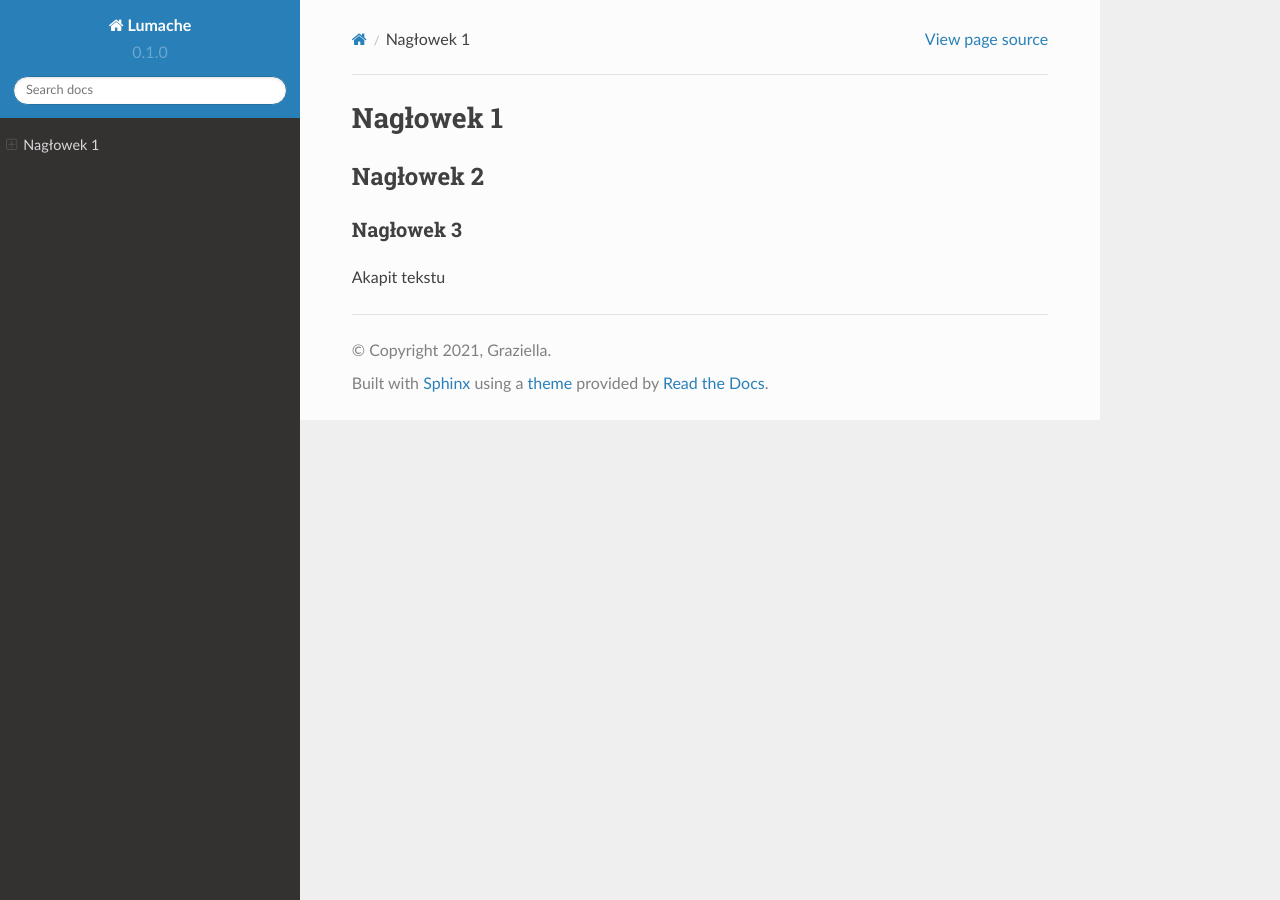
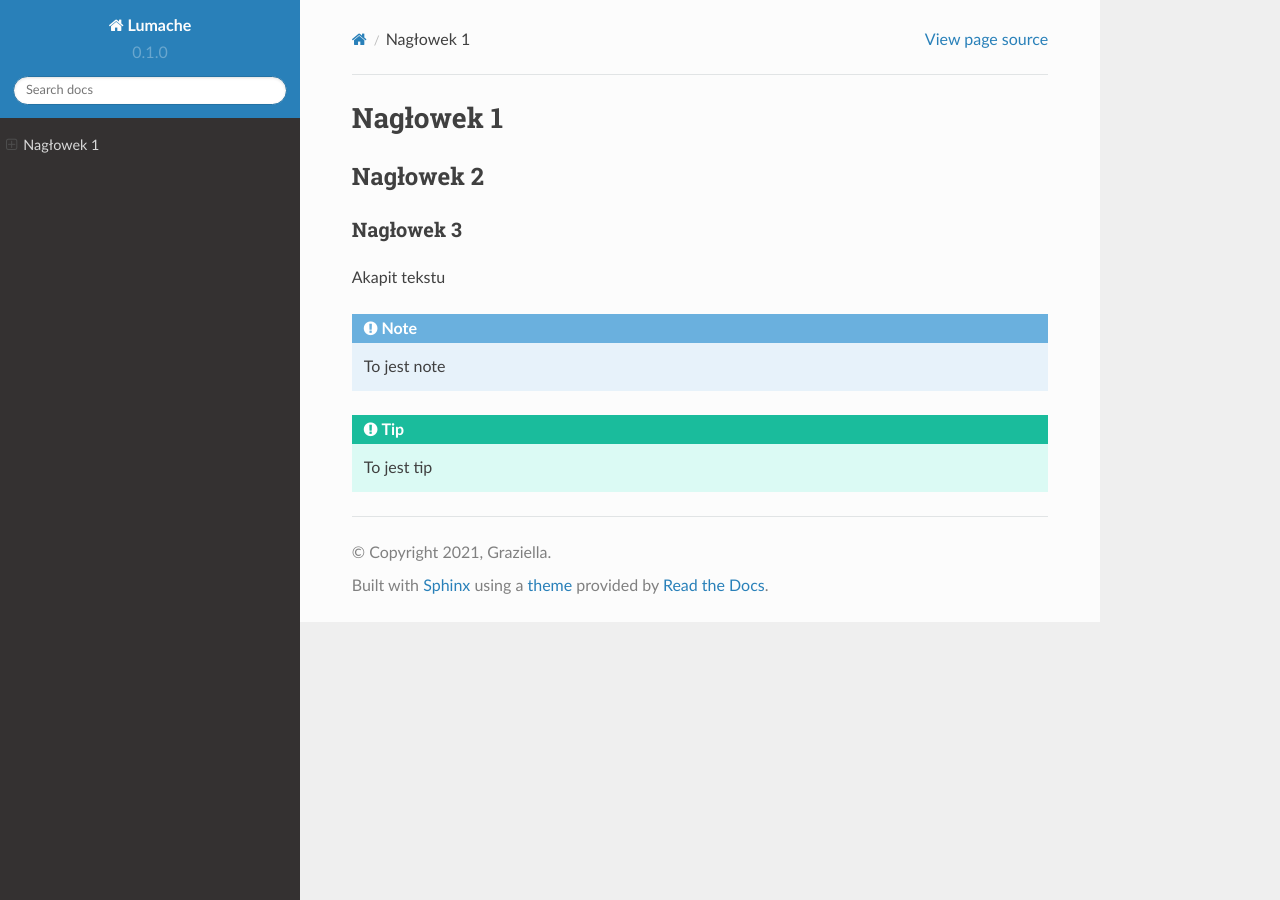
Before and after one commit to Karastoja/zse-4tpJK-rtd, a Sphinx documentation site: the page built from docs/source/index.rst, in a window 1280 px wide. Built offline with Sphinx 7.4.7 and the Read the Docs theme 2.0.0, drawn with Linux system fonts in a browser that asks for light colours.

Commit message:
Update index.rst

```diff
--- a/docs/source/index.rst
+++ b/docs/source/index.rst
@@ -7,3 +7,9 @@ Nagłowek 3
 
 
 Akapit tekstu
+
+
+.. note:: To jest note
+
+
+.. tip:: To jest tip
```
